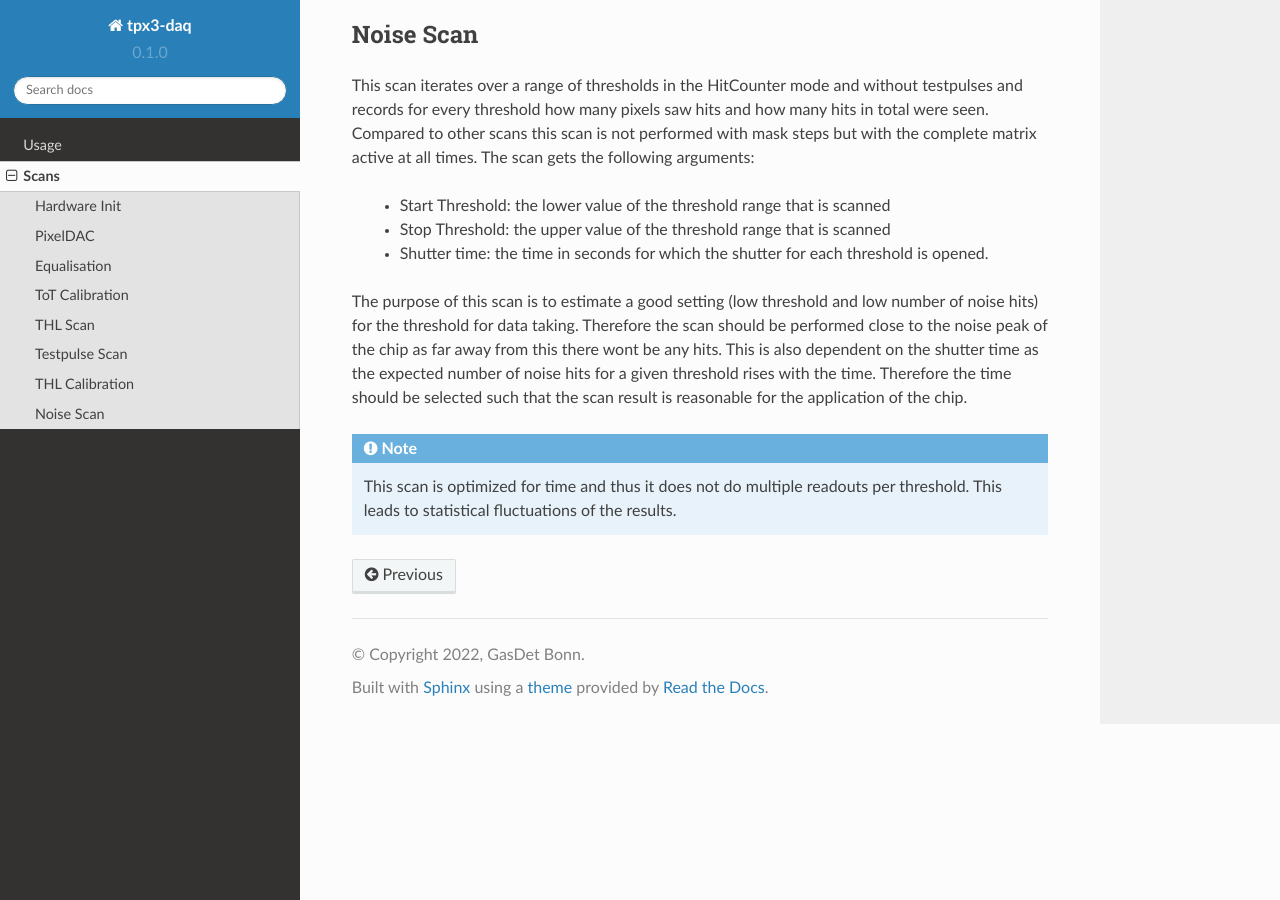
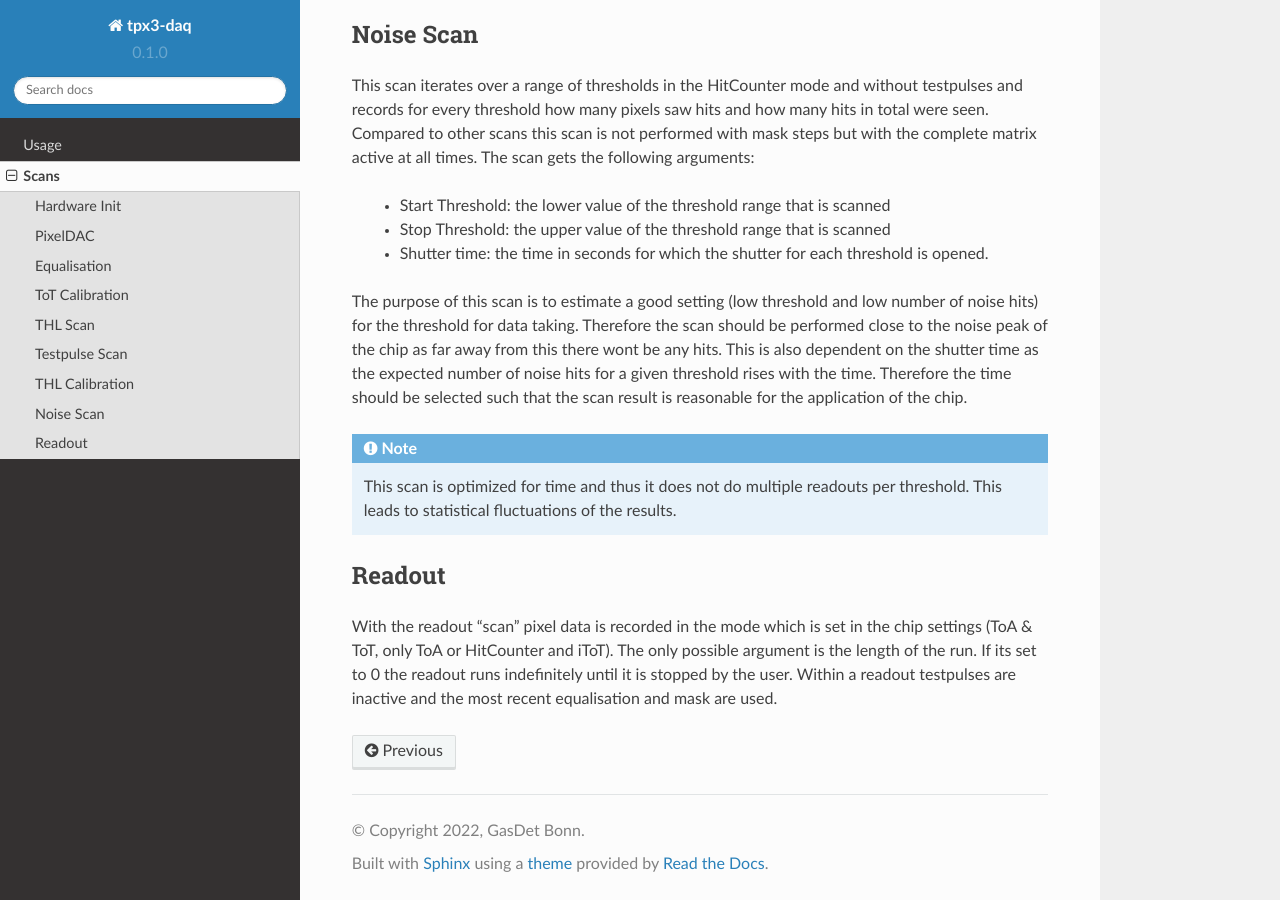
Before and after one commit to GasDet-Bonn/tpx3-daq, a Sphinx documentation site: the page built from docs/source/scans.rst, in a window 1280 px wide and 900 px high, scrolled down 4587 px. Built offline with Sphinx 7.4.7 and the Read the Docs theme 2.0.0, drawn with Linux system fonts in a browser that asks for light colours.

Commit message:
DOC: add description of readout

```diff
--- a/docs/source/scans.rst
+++ b/docs/source/scans.rst
@@ -244,3 +244,12 @@ for the application of the chip.
 .. Note::
   This scan is optimized for time and thus it does not do multiple readouts per
   threshold. This leads to statistical fluctuations of the results.
+
+Readout
+-------
+
+With the readout "scan" pixel data is recorded in the mode which is set in the
+chip settings (ToA & ToT, only ToA or HitCounter and iToT). The only possible
+argument is the length of the run. If its set to 0 the readout runs indefinitely
+until it is stopped by the user. Within a readout testpulses are inactive and
+the most recent equalisation and mask are used.
```
